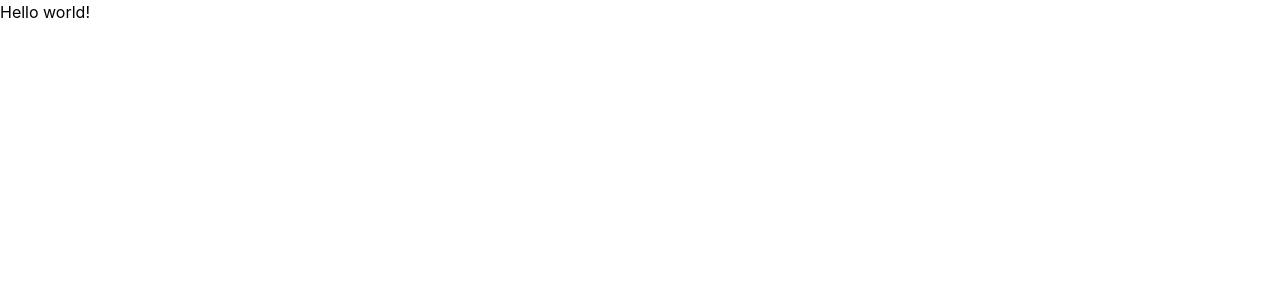
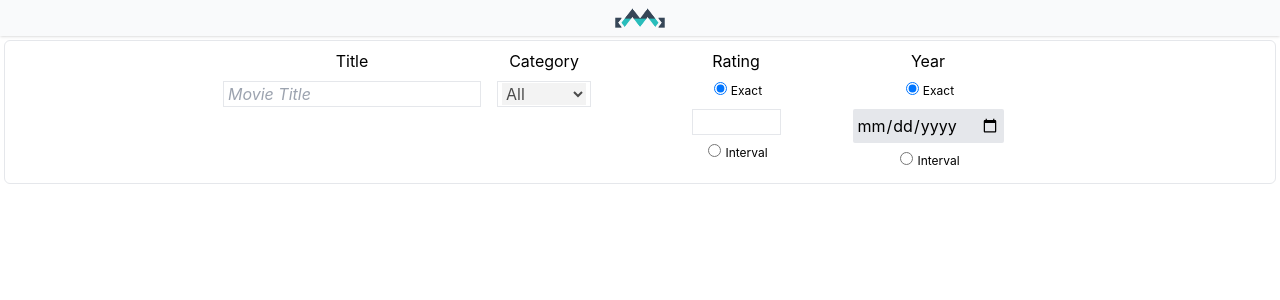
Before and after one commit to magiudev/Incredible-movie, a Next.js app: page / in a window 1280 px wide. Shown: the top 300 px of the page. Built offline with nearby package versions, Linux system fonts and the light colour scheme.

Commit message:
Insert Navbar and And Filter in the Home page

```diff
--- a/pages/index.tsx
+++ b/pages/index.tsx
@@ -1,7 +1,14 @@
 import type { NextPage } from 'next';
+import Navbar from '../components/organisms/navbar';
+import Filter from '../components/organisms/filter';
 
 const Home: NextPage = () => {
-  return (<h1>Hello world!</h1>);
+  return (
+    <>
+      <Navbar />
+      <Filter />
+    </>
+  );
 };
 
 export default Home;
```
